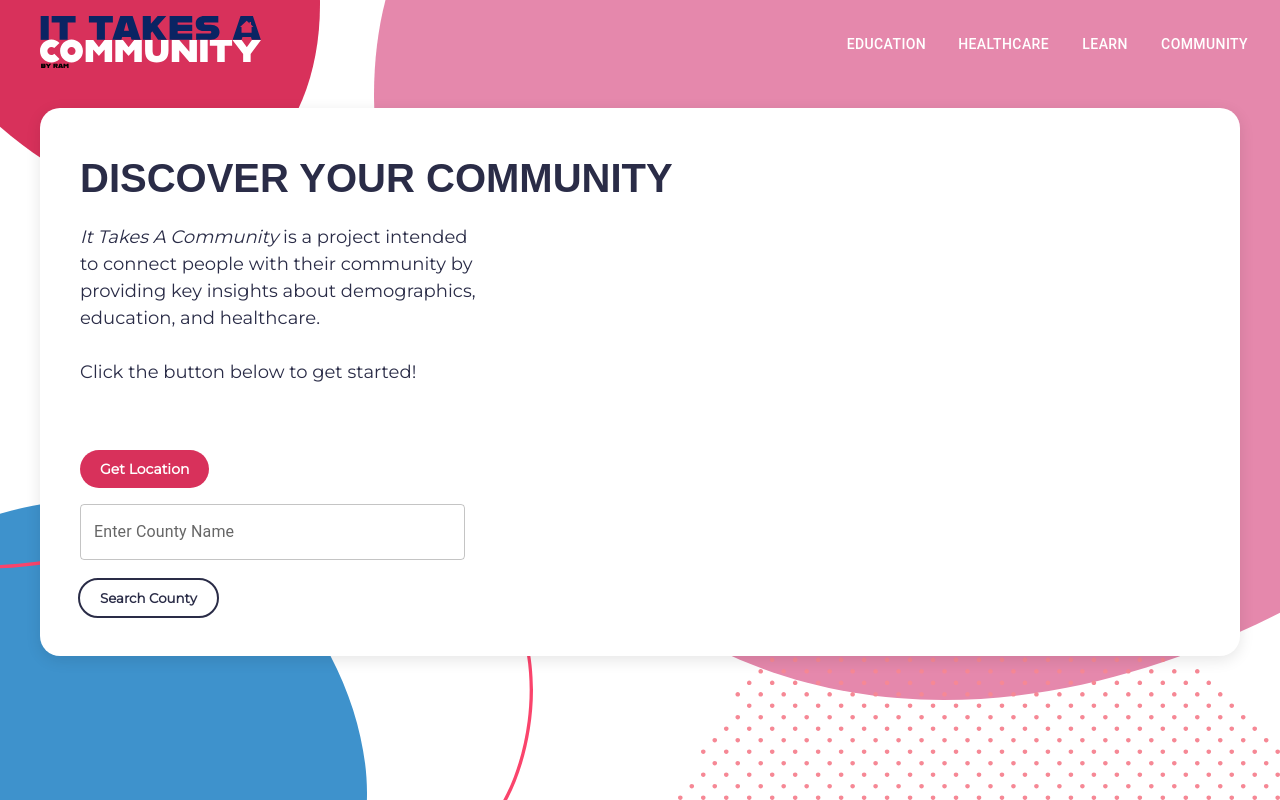
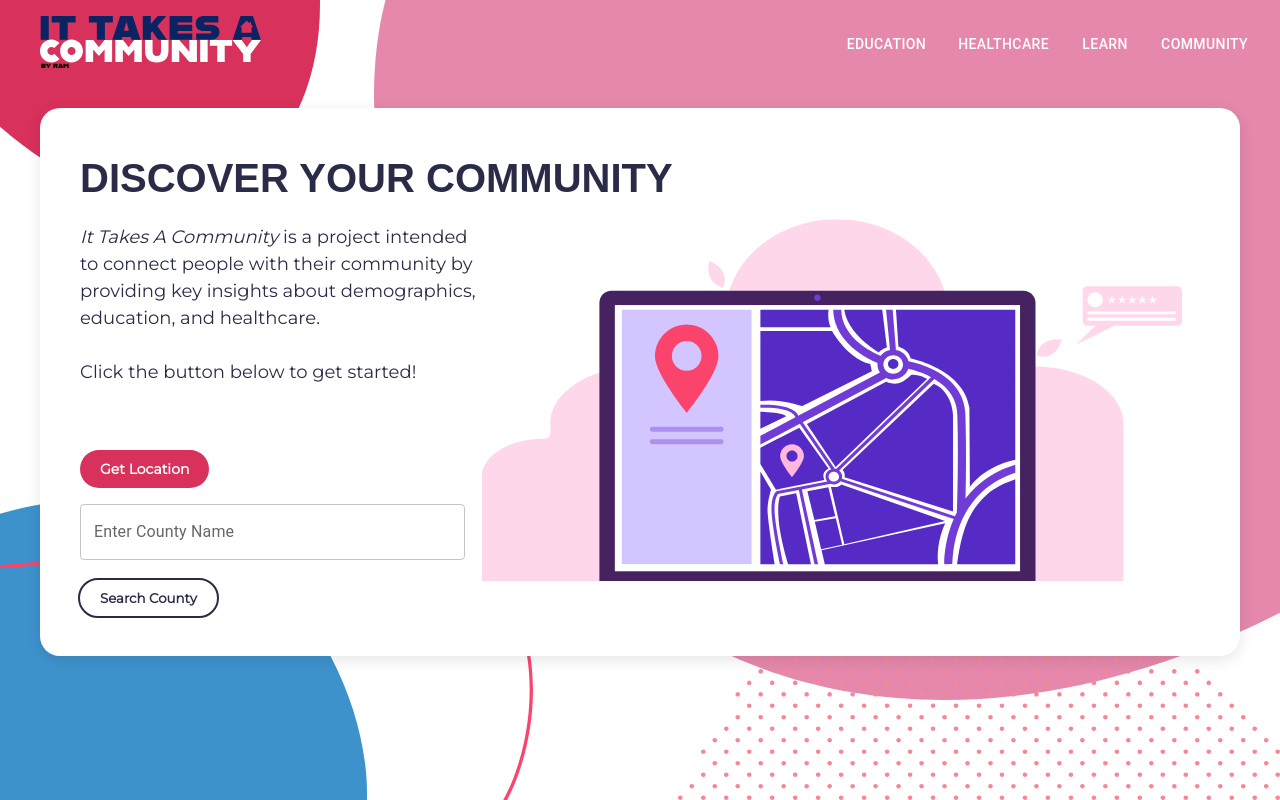
Before and after one commit to alvin-wong/it_takes_a_community, a Next.js app: page / in a window 1280 px wide. Built offline with nearby package versions, Linux system fonts and the light colour scheme; a web font is replaced by a local one.

Commit message:
final commit

```diff
--- a/app/globals.css
+++ b/app/globals.css
@@ -392,3 +392,13 @@
 .info-paragraph strong {
   color: var(--accent-color); /* Use the accent color for important keywords */
 }
+
+.map-img {
+  position: absolute;
+  top: 50%;
+  left: 65%;
+  transform: translate(-50%, -50%);
+  width: 700px;
+  height: auto;
+  z-index: 1;
+}
--- a/app/page.js
+++ b/app/page.js
@@ -4,7 +4,7 @@ import { useState } from 'react';
 import { useRouter } from 'next/navigation';
 import useGeolocation from '../hooks/get_location'; // Import the updated useGeolocation
 import dynamic from 'next/dynamic';
-import { LinearProgress, TextField, Button } from '@mui/material'; // Import Material-UI components
+import { LinearProgress, TextField } from '@mui/material'; // Import Material-UI components
 
 // Dynamically import MapComponent to avoid SSR issues
 const MapComponent = dynamic(() => import('../components/map'), { ssr: false });
@@ -15,6 +15,7 @@ export default function Home() {
   const [countyName, setCountyName] = useState('');
   const [searchError, setSearchError] = useState('');
   const [searchLoading, setSearchLoading] = useState(false);
+  const [assetVisible, setAssetVisible] = useState(true); // New state to track Asset 6 visibility
 
   const handleCountySearch = async () => {
     if (!countyName) {
@@ -24,6 +25,7 @@ export default function Home() {
 
     setSearchError('');
     setSearchLoading(true);
+    setAssetVisible(false); // Hide Asset 6 when search is initiated
 
     try {
       const response = await fetch(`/api/getFips?category=health_data&county_name=${encodeURIComponent(countyName)}`);
@@ -39,6 +41,11 @@ export default function Home() {
     } finally {
       setSearchLoading(false);
     }
+  };
+
+  const handleGetLocation = () => {
+    setAssetVisible(false); // Hide Asset 6 when "Get Location" is pressed
+    getLocation();
   };
 
   return (
@@ -60,7 +67,7 @@ export default function Home() {
 
           {/* New container for the buttons */}
           <div className="button-container">
-            <button onClick={getLocation} className="get-location">Get Location</button>
+            <button onClick={handleGetLocation} className="get-location">Get Location</button>
             {fipsCode && (
               <button onClick={() => router.push(`/community?fipCode=${fipsCode}`)} className='community-button'>
                 Explore Community
@@ -97,10 +104,15 @@ export default function Home() {
           </div>
         )}
 
+        {/* Conditionally render Asset 6 */}
+        {assetVisible && (
+          <img src='/Asset 6.svg' className='map-img' />
+        )}
+
         <div className='map-container'>
-          {fipsCode &&
+          {fipsCode && (
             <MapComponent fipCodes={[fipsCode]} />
-          }
+          )}
         </div>
       </div>
     </div>
```
